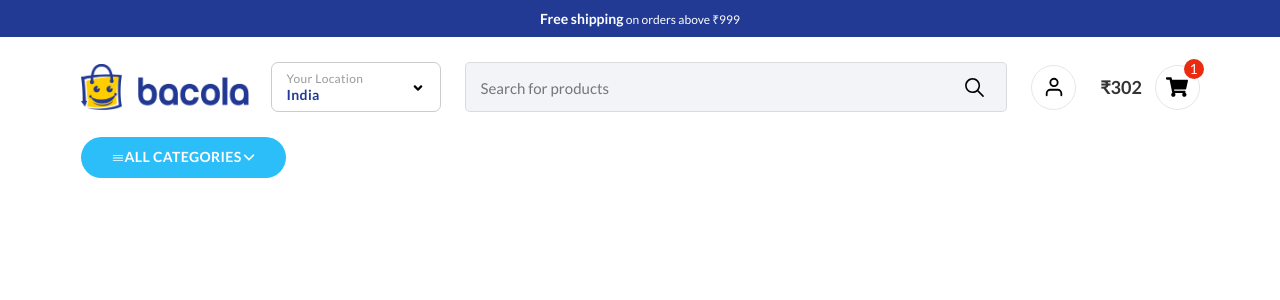
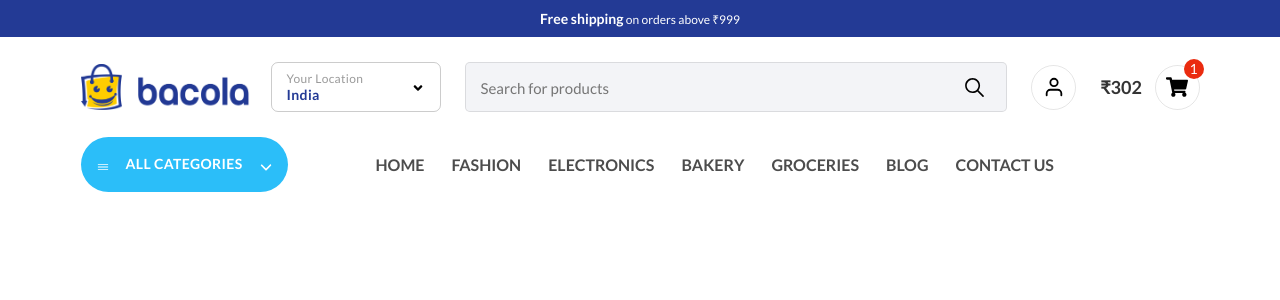
Before and after one commit to himanshu3232/DevCart, a React (Vite) app in the folder DevCart/: page / in a window 1280 px wide. Shown: the top 300 px of the page. Built offline with nearby package versions, Linux system fonts and the light colour scheme.

Commit message:
Added more navs

```diff
--- a/DevCart/src/components/nav/Categories.tsx
+++ /dev/null
@@ -1,24 +0,0 @@
-import { Button } from "@mui/material";
-import { IoIosMenu } from "react-icons/io";
-import { FaAngleDown } from "react-icons/fa6";
-
-export default function Categories() {
-  return (
-    <>
-      <nav>
-        <div className="container">
-          <div className="row">
-            <div className="col-sm-3 nav1">
-              <Button className="categories">
-                <span><IoIosMenu/></span>
-                <span className="text">ALL CATEGORIES</span>
-                <FaAngleDown/>
-              </Button>
-            </div>
-            <div className="col-sm-9 nav2"></div>
-          </div>
-        </div>
-      </nav>
-    </>
-  );
-}
--- /dev/null
+++ b/DevCart/src/components/nav/CategoriesCol.tsx
@@ -0,0 +1,33 @@
+import { Link } from "react-router-dom";
+
+export default function CategoriesCol() {
+  return (
+    <>
+      <div className="col-sm-9 nav2 d-flex align-items-center">
+        <ul className="list list-inline w-100">
+          <li className="list-inline-item">
+            <Link to={'/'}>Home</Link>
+          </li>
+          <li className="list-inline-item">
+            <Link to={'/fashion'}>Fashion</Link>
+          </li>
+          <li className="list-inline-item">
+            <Link to={'/electronics'}>Electronics</Link>
+          </li>
+          <li className="list-inline-item">
+            <Link to={'/bakery'}>Bakery</Link>
+          </li>
+          <li className="list-inline-item">
+            <Link to={'/groceries'}>Groceries</Link>
+          </li>
+          <li className="list-inline-item">
+            <Link to={'/blog'}>Blog</Link>
+          </li>
+          <li className="list-inline-item">
+            <Link to={'/contact-us'}>Contact Us</Link>
+          </li>
+        </ul>
+      </div>
+    </>
+  );
+}
--- /dev/null
+++ b/DevCart/src/components/nav/CategoriesRow.tsx
@@ -0,0 +1,21 @@
+import { Button } from "@mui/material";
+import { IoIosMenu } from "react-icons/io";
+import { FaAngleDown } from "react-icons/fa6";
+
+export default function Categories() {
+  return (
+    <>
+      <div className="col-sm-3 nav1">
+        <Button className="categories align-items-center">
+          <span className="icon1">
+            <IoIosMenu />
+          </span>
+          <span className="text">ALL CATEGORIES</span>
+          <span className="icon2">
+            <FaAngleDown />
+          </span>
+        </Button>
+      </div>
+    </>
+  );
+}
--- a/DevCart/src/components/nav/NavCollection.tsx
+++ b/DevCart/src/components/nav/NavCollection.tsx
@@ -1,7 +1,17 @@
-import Categories from "./Categories";
+import CategoriesRow from "./CategoriesRow";
+import CategoriesCol from "./CategoriesCol";
 
 export default function NavCollection() {
-  return <>
-  <Categories/>
-  </>;
+  return (
+    <>
+      <nav>
+        <div className="container">
+          <div className="row">
+            <CategoriesRow />
+            <CategoriesCol />
+          </div>
+        </div>
+      </nav>
+    </>
+  );
 }
--- a/DevCart/src/index.css
+++ b/DevCart/src/index.css
@@ -12,8 +12,12 @@
   background-color: #233a95;
 }
 
-@media(min-width: 1300px){
-  .container, .container-lg, .container-md, .container-sm, .container-xl {
+@media (min-width: 1300px) {
+  .container,
+  .container-lg,
+  .container-md,
+  .container-sm,
+  .container-xl {
     max-width: 1200px;
   }
 }
@@ -139,7 +143,7 @@ header .part3 .circle svg {
 
 nav .categories {
   background: #2bbef9;
-  padding: 8px 30px !important;
+  padding: 10px 15px !important;
   border-radius: 30px !important;
 }
 
@@ -149,6 +153,35 @@ nav .categories * {
 nav .categories:hover {
   background: #2bbef9 !important;
 }
-nav .categories .text{
+nav .categories .text {
   font-weight: 600;
 }
+
+nav .categories .icon1 {
+  font-size: 20px !important;
+  margin-right: 16px;
+}
+nav .categories .icon2 {
+  font-size: 15px !important;
+  margin-left: 16px;
+}
+
+nav .nav2 ul{
+  margin-bottom: 0px;
+}
+nav .nav2 ul li a{
+  font-size: 16px;
+  text-decoration: none;
+  font-weight: 600;
+  color: rgba(0, 0, 0, 0.7);
+  text-transform: uppercase;
+  display: flex;
+  align-items: center;
+  padding: 8px 10px;
+}
+nav .nav2 ul li a:hover{
+  color: rgba(15, 85, 236, 0.7);
+  background-color: #e8e0e0;
+  border: 0px solid white;
+  border-radius: 30px;
+}
```
